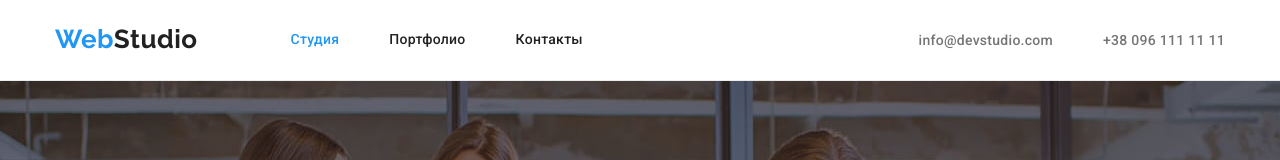
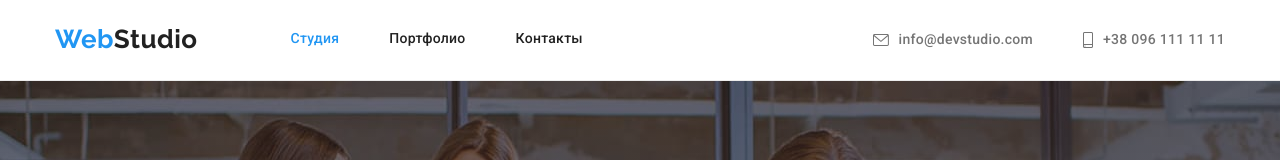
Before and after one commit to Larysa1387/goit-markup-hw-04, a plain HTML site: page index.html in a window 1280 px wide. Shown: the top 160 px of the page. Drawn offline with Linux system fonts and the light colour scheme.

Commit message:
add svg to header

```diff
--- a/css/style.css
+++ b/css/style.css
@@ -98,6 +98,8 @@ a {
 }
 
 .nav .link {
+  display: flex;
+  align-items: baseline;
   font-weight: 500;
   font-size: 14px;
   line-height: 1.14;
@@ -115,6 +117,8 @@ a {
 }
 
 .nav-contacts .link {
+  display: flex;
+  align-items: center;
   font-weight: 500;
   font-size: 14px;
   line-height: 1.14;
@@ -125,8 +129,13 @@ a {
 .nav-contacts .link:hover,
 .nav-contacts .link:focus {
   color: var(--accent-color);
+  --color3: var(--accent-color)
 }
 
+.nav-contacts .icon {
+  margin-right: 10px;
+  fill: currentColor;
+}
 
 /* main html style */
 
--- a/index.html
+++ b/index.html
@@ -26,8 +26,22 @@
         </ul>
       </nav>
       <ul class="nav-contacts list">
-        <li class="item"><a href="mailto:info@devstudio.com" class="link">info@devstudio.com</a></li>
-        <li class="item"><a href="tel:+380961111111" class="link">+38 096 111 11 11</a></li>
+        <li class="item">
+          <a href="mailto:info@devstudio.com" class="link">
+            <svg class="icon" width="16" height="12">
+              <use href="./images/symbol-defs.svg#icon-envelope"></use>
+            </svg>
+            info@devstudio.com
+          </a>
+        </li>
+        <li class="item">
+          <a href="tel:+380961111111" class="link">
+            <svg class="icon" width="10" height="16">
+              <use href="./images/symbol-defs.svg#icon-smartphone"></use>
+            </svg>
+            +38 096 111 11 11
+          </a>
+        </li>
       </ul>
     </div>
   </header>
```
